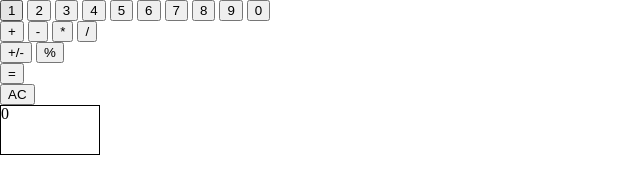
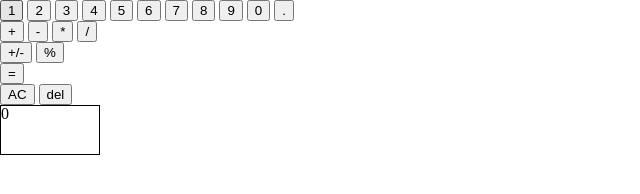
Before and after one commit to chandraprakash-dev/calculator, a plain HTML site: page index.html in a window 1280 px wide. Shown: the whole page, without its empty margins (0-640 px from the left). Drawn offline with Linux system fonts and the light colour scheme.

Commit message:
Add support for floating input

```diff
--- a/index.html
+++ b/index.html
@@ -22,6 +22,7 @@
                 <button>8</button>
                 <button>9</button>
                 <button>0</button>
+                <button>.</button>
             </div>
             <div id="binary-operators">
                 <button value='+'>+</button>
@@ -36,6 +37,7 @@
             <button value='='>=</button>
             <div>
                 <button value='AC'>AC</button>
+                <button>del</button>
             </div>
             <div id="display">0</div>
         </main>
```
